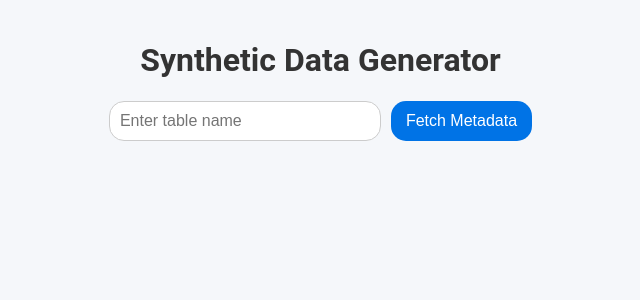
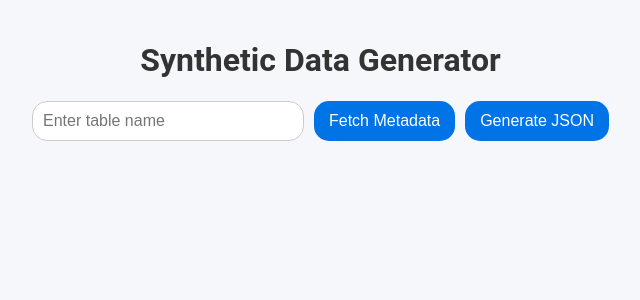
Before and after one commit to raazankeet/synthetic-data-ui, a React (Create React App) app: page / in a window 1280 px wide. Shown: the top 300 px of the page, without its empty margins (312-952 px from the left). Built offline with nearby package versions, Linux system fonts and the light colour scheme.

Commit message:
json creation

```diff
--- a/public/index.html
+++ b/public/index.html
@@ -24,7 +24,7 @@
       work correctly both with client-side routing and a non-root public URL.
       Learn how to configure a non-root public URL by running `npm run build`.
     -->
-    <title>React App</title>
+    <title>Synthetic Data Generator</title>
   </head>
   <body>
     <noscript>You need to enable JavaScript to run this app.</noscript>
--- a/src/App.js
+++ b/src/App.js
@@ -105,12 +105,9 @@ function App() {
 
   // Handle change in the number of records for a specific table
   const handleRecordCountChange = (tableName, value) => {
-    // Ensure the value is a non-negative number
-    const newValue = Math.max(0, parseInt(value, 10)); // If value is less than 0, it will set to 0
-
     setRecordCounts((prevState) => ({
       ...prevState,
-      [tableName]: newValue,
+      [tableName]: value,
     }));
   };
 
@@ -125,7 +122,7 @@ function App() {
           <div className="header-controls">
             {/* Number of Records Input */}
             <div className="records-count-container">
-              <span>Records to generate</span>
+              <span>Number of Records</span>
               <input
                 type="number"
                 value={recordCounts[tableName] || 10}
@@ -155,15 +152,14 @@ function App() {
           </div>
         </div>
         <div
-          className={`table-content ${
-            expandedTables[tableName] ? "expanded" : "collapsed"
-          }`}
+          className={`table-content ${expandedTables[tableName] ? "expanded" : "collapsed"}`}
         >
           <table>
             <thead>
               <tr>
                 <th>Column Name</th>
                 <th>Data Type</th>
+                <th>Max Length</th>
                 <th>Generator</th>
               </tr>
             </thead>
@@ -172,6 +168,7 @@ function App() {
                 <tr key={column.COLUMN_NAME}>
                   <td>{column.COLUMN_NAME}</td>
                   <td>{column.DATA_TYPE}</td>
+                  <td>{column.CHARACTER_MAXIMUM_LENGTH || "N/A"}</td>
                   <td>
                     <select
                       disabled={!isGenerateDataEnabled} // Disable if Generate Data is off
@@ -223,6 +220,42 @@ function App() {
     );
   };
 
+  // Function to generate the JSON output
+  const generateJsonOutput = () => {
+    const output = {
+      central_table_metadata: {},
+      parent_tables_metadata: {},
+      child_tables_metadata: {},
+    };
+
+    // Construct output for each table (central, parent, child)
+    const processTable = (tableType, tableMetadata) => {
+      Object.keys(tableMetadata).forEach((tableName) => {
+        const table = tableMetadata[tableName];
+        const tableData = {
+          generate_data: generateDataState[tableName] || false,
+          record_count: recordCounts[tableName] || 10,
+          columns: table.map((column) => ({
+            COLUMN_NAME: column.COLUMN_NAME,
+            DATA_TYPE: column.DATA_TYPE,
+            CHARACTER_MAXIMUM_LENGTH: column.CHARACTER_MAXIMUM_LENGTH,
+            selected_generator: selectedGenerators[tableName]?.[column.COLUMN_NAME] || "",
+
+          })),
+        };
+        output[tableType][tableName] = tableData;
+      });
+    };
+
+    processTable("central_table_metadata", metadata.central_table_metadata);
+    processTable("parent_tables_metadata", metadata.parent_tables_metadata);
+    processTable("child_tables_metadata", metadata.child_tables_metadata);
+
+    console.log("Generated JSON Output:", JSON.stringify(output, null, 2));
+
+    return JSON.stringify(output, null, 2);
+  };
+
   return (
     <div className="App">
       <h1>Synthetic Data Generator</h1>
@@ -235,6 +268,7 @@ function App() {
           placeholder="Enter table name"
         />
         <button onClick={handleFetchMetadata}>Fetch Metadata</button>
+        <button onClick={generateJsonOutput}>Generate JSON</button> {/* Add Generate JSON button */}
       </div>
 
       {metadata && (
@@ -274,6 +308,7 @@ function App() {
               </div>
             </div>
           )}
+
         </div>
       )}
     </div>
```
